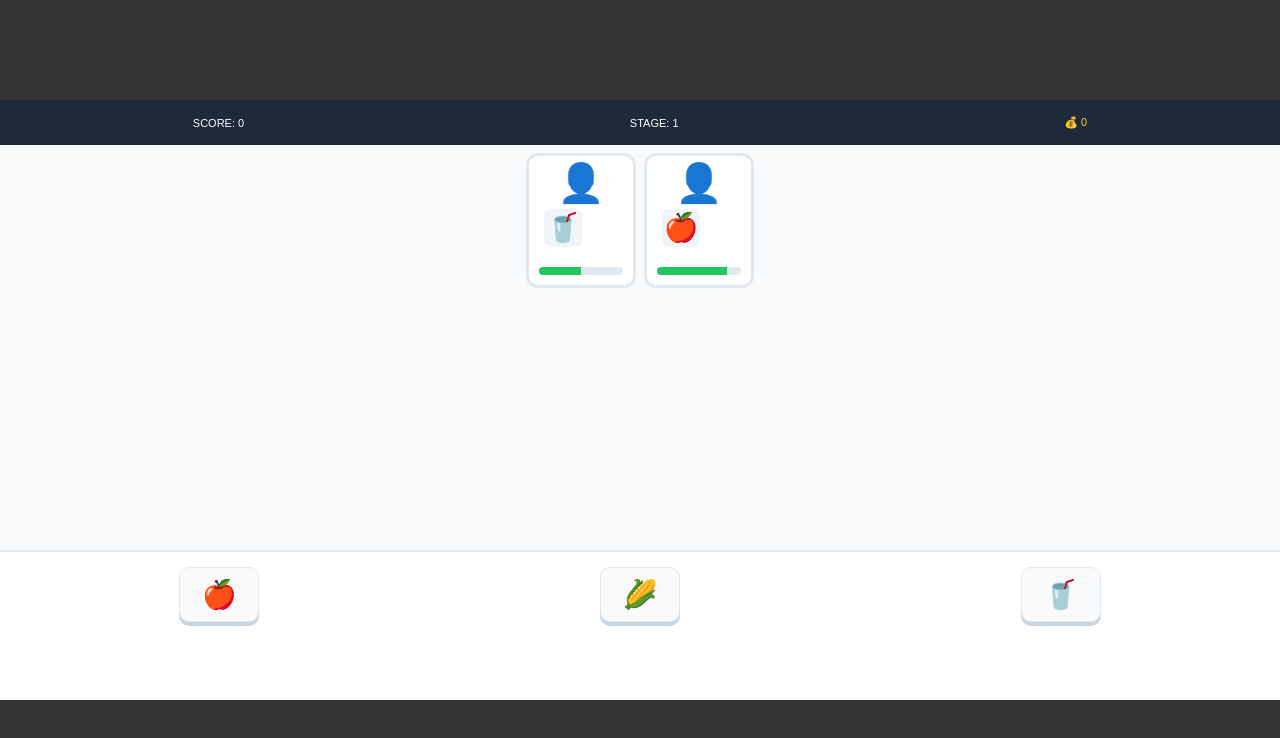
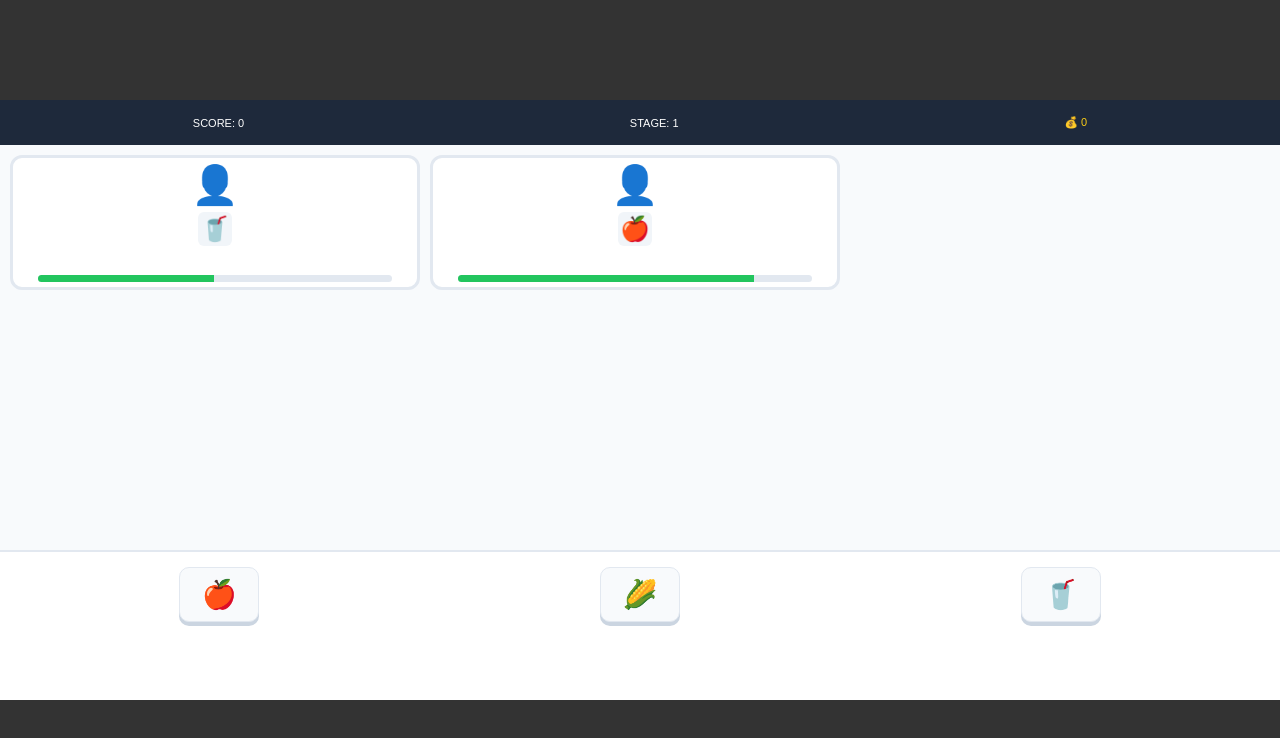
Before and after one commit to saaaachi/Task-Master, a plain HTML site: page index.html in a window 1280 px wide. Both pictures are taken after a click on the button "★ 業務開始 ★". Drawn offline with Linux system fonts and the light colour scheme.

Commit message:
Update index.html

```diff
--- a/index.html
+++ b/index.html
@@ -3,47 +3,56 @@
 <head>
     <meta charset="UTF-8">
     <meta name="viewport" content="width=device-width, initial-scale=1.0, maximum-scale=1.0, user-scalable=no">
-    <title>Task Master - Order Fixed</title>
+    <title>Task Master - Layout Fixed</title>
     <style>
         * { box-sizing: border-box; }
         body { margin: 0; overflow: hidden; background: #f1f5f9; font-family: sans-serif; touch-action: none; position: fixed; width: 100%; height: 100%; }
 
-        /* 広告枠 */
         #ad-top, #ad-bottom { position: fixed; left: 0; width: 100%; height: 100px; background: #333; z-index: 200; display: flex; align-items: center; justify-content: center; }
         #ad-top { top: 0; } #ad-bottom { bottom: 0; }
 
         #game-outer { position: absolute; top: 100px; bottom: 100px; left: 0; right: 0; background: #fff; display: flex; flex-direction: column; z-index: 10; }
+        #stat-bar { height: 45px; background: #1e293b; color: white; display: flex; justify-content: space-around; align-items: center; font-size: 11px; position: relative; }
+        #fever-bar { position: absolute; bottom: 0; left: 0; width: 0%; height: 4px; background: #facc15; box-shadow: 0 0 8px #facc15; }
 
-        #stat-bar { height: 45px; background: #1e293b; color: white; display: flex; justify-content: space-around; align-items: center; font-size: 11px; position: relative; }
-        #fever-bar { position: absolute; bottom: 0; left: 0; width: 0%; height: 4px; background: #facc15; box-shadow: 0 0 8px #facc15; transition: width 0.2s; }
+        /* 【ここが本番！】お客さんが出るエリアを左寄せに固定 */
+        #customer-area {
+            flex-grow: 1;
+            padding: 10px;
+            display: flex;
+            flex-wrap: wrap;
+            gap: 10px;
+            align-content: flex-start; /* 上から詰める */
+            justify-content: flex-start; /* ← 中央寄せを廃止！左から詰める */
+            overflow-y: auto;
+            background: #f8fafc;
+        }
 
-        #customer-area { flex-grow: 1; padding: 8px; display: flex; flex-wrap: wrap; gap: 8px; align-content: flex-start; overflow-y: auto; justify-content: center; background: #f8fafc; }
-
-        /* お客さんカード */
-        .customer { width: 110px; height: 135px; background: #fff; border: 3px solid #e2e8f0; border-radius: 12px; padding: 5px; display: flex; flex-direction: column; align-items: center; position: relative; }
+        /* お客さんカードの幅を固定（3列並ぶサイズ感） */
+        .customer {
+            width: calc(33.33% - 10px);
+            min-width: 105px;
+            height: 135px;
+            background: #fff;
+            border: 3px solid #e2e8f0;
+            border-radius: 12px;
+            padding: 5px;
+            display: flex;
+            flex-direction: column;
+            align-items: center;
+        }
         .customer.businessman { border-color: #3b82f6; background: #eff6ff; }
 
-        /* 【ここを修正！】注文エリアを左寄せに固定 */
-        .order-container {
-            display: flex;
-            gap: 5px;
-            height: 45px;
-            width: 100%;
-            justify-content: flex-start; /* ← 中央寄せをやめて左寄せに！ */
-            padding-left: 10px; /* 少し余白を作って見やすく */
-            align-items: center;
-        }
-        .order-slot { width: 38px; height: 38px; display: flex; align-items: center; justify-content: center; font-size: 28px; background: #f1f5f9; border-radius: 6px; flex-shrink: 0; }
+        .order-container { display: flex; gap: 4px; width: 100%; justify-content: center; margin: 5px 0; }
+        .order-slot { width: 34px; height: 34px; display: flex; align-items: center; justify-content: center; font-size: 24px; background: #f1f5f9; border-radius: 6px; }
         .order-slot.done { opacity: 0; }
-
-        .patience-bar { width: 90%; height: 8px; background: #e2e8f0; border-radius: 5px; margin-top: auto; margin-bottom: 5px; overflow: hidden; }
+        .patience-bar { width: 90%; height: 7px; background: #e2e8f0; border-radius: 5px; margin-top: auto; overflow: hidden; }
         .patience-fill { height: 100%; background: #22c55e; }
 
-        /* 下のボタン：こちらも絶対配置を維持 */
+        /* 下のボタン：絶対配置を維持 */
         #action-panel {
             height: 150px; background: #fff; border-top: 2px solid #e2e8f0;
-            display: grid;
-            grid-template-columns: 1fr 1fr 1fr; grid-template-rows: 1fr 1fr;
+            display: grid; grid-template-columns: 1fr 1fr 1fr; grid-template-rows: 1fr 1fr;
             grid-template-areas: "apple corn soda" "croissant donut cake";
             gap: 12px; padding: 15px; justify-items: center; align-items: center;
         }
@@ -191,7 +200,7 @@
             if(!gameActive) return;
             let decay = isFever ? 0 : (0.25 + (stage * 0.05) - (userData.upPatience * 0.04));
             customers.forEach((c, i) => { c.patience -= (c.isBusinessman ? decay * 2 : decay); if(c.patience <= 0) { if(c.isBusinessman) customers.splice(i, 1); else gameOver(); } });
-            renderCustomers(); document.getElementById("fever-bar").style.width = feverGauge + "%";
+            renderCustomers();
             if(gameActive) requestAnimationFrame(loop);
         }
 
```
